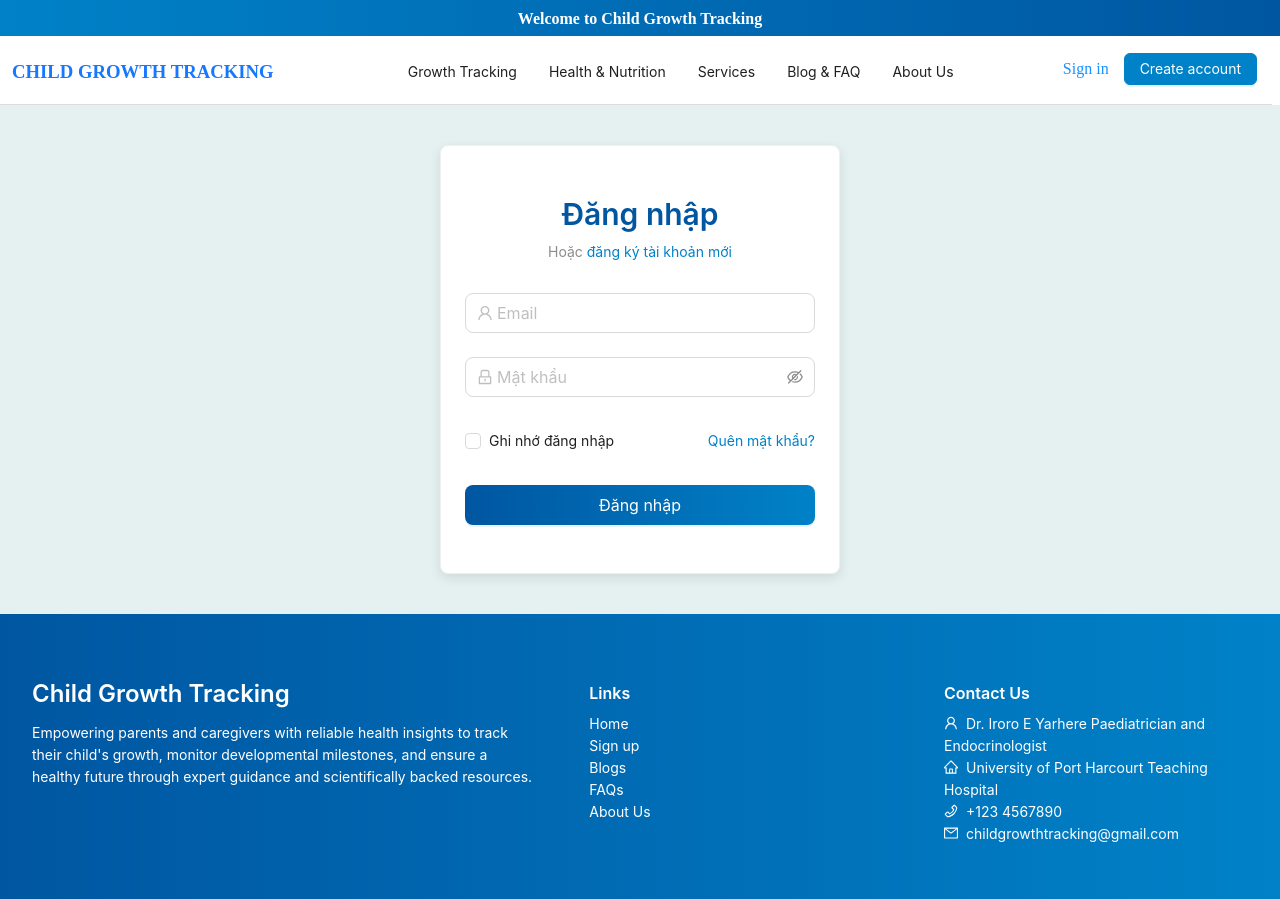
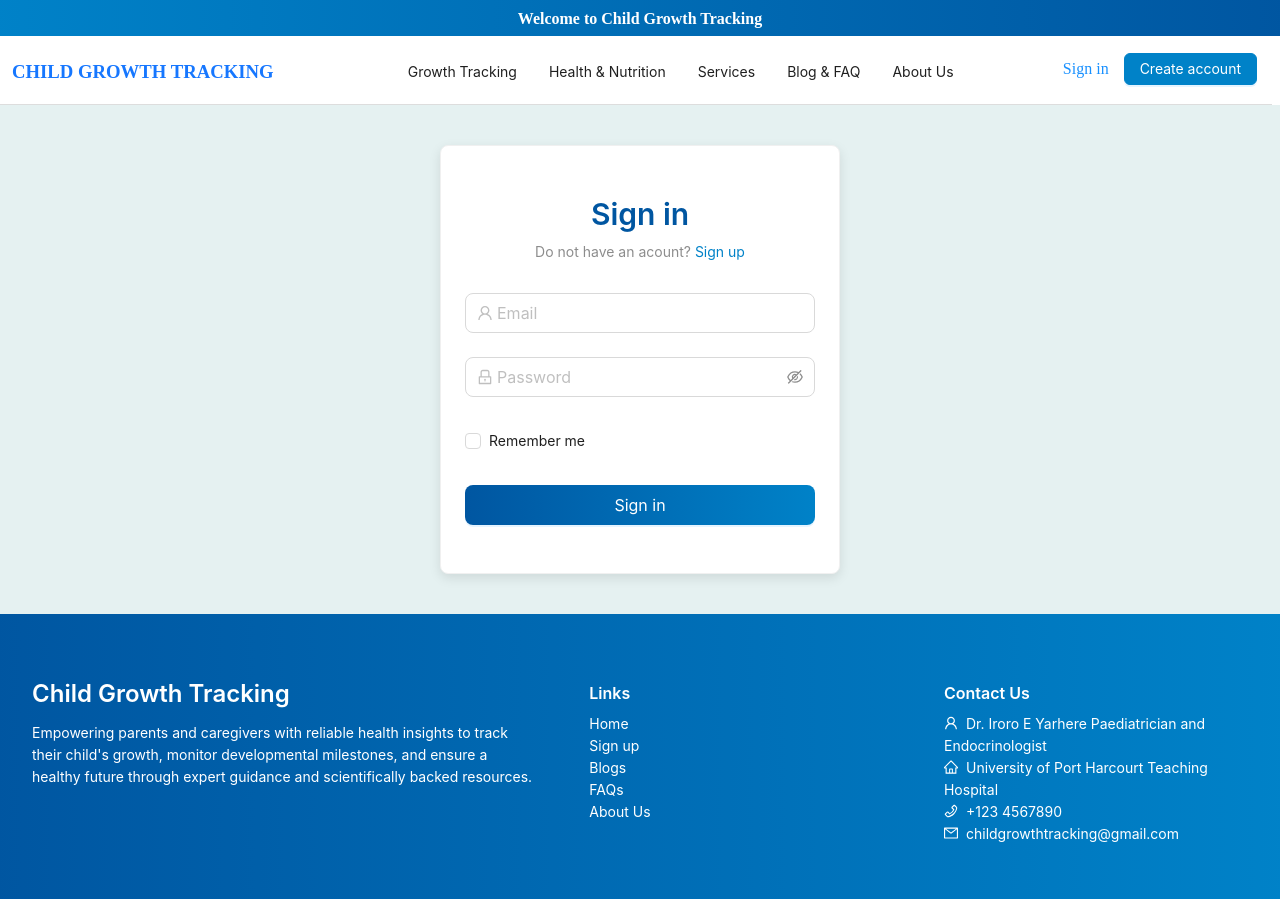
Before and after one commit to mtrhieu4524/SDN302---Child-Growth-Tracking-System, a React (Vite) app in the folder FE/: page /login in a window 1280 px wide. Built offline with nearby package versions, Linux system fonts and the light colour scheme.

Commit message:
Modify login and register screens

```diff
--- a/FE/src/pages/Login.jsx
+++ b/FE/src/pages/Login.jsx
@@ -12,7 +12,7 @@ const Login = () => {
   const [form] = Form.useForm();
 
   useEffect(() => {
-    document.title = "Child Growth Tracking - Đăng nhập";
+    document.title = "Child Growth Tracking - Sign In";
   }, []);
 
   const onFinish = (values) => {
@@ -44,12 +44,12 @@ const Login = () => {
         >
           <div style={{ textAlign: "center", marginBottom: "30px" }}>
             <Title level={2} style={{ color: "#0056A1", marginBottom: "8px" }}>
-              Đăng nhập
+              Sign in
             </Title>
             <Text type="secondary">
-              Hoặc{" "}
+              Do not have an acount?{" "}
               <Link to="/register" style={{ color: "#0082C8" }}>
-                đăng ký tài khoản mới
+                Sign up
               </Link>
             </Text>
           </div>
@@ -66,11 +66,11 @@ const Login = () => {
               rules={[
                 {
                   required: true,
-                  message: "Vui lòng nhập email!",
+                  message: "Please enter an email!",
                 },
                 {
                   type: "email",
-                  message: "Email không hợp lệ!",
+                  message: "Email is invalid!",
                 },
               ]}
             >
@@ -85,13 +85,13 @@ const Login = () => {
               rules={[
                 {
                   required: true,
-                  message: "Vui lòng nhập mật khẩu!",
+                  message: "Please enter a password!",
                 },
               ]}
             >
               <Input.Password
                 prefix={<LockOutlined style={{ color: "rgba(0,0,0,.25)" }} />}
-                placeholder="Mật khẩu"
+                placeholder="Password"
               />
             </Form.Item>
 
@@ -104,9 +104,9 @@ const Login = () => {
                 }}
               >
                 <Form.Item name="remember" valuePropName="checked" noStyle>
-                  <Checkbox>Ghi nhớ đăng nhập</Checkbox>
+                  <Checkbox>Remember me</Checkbox>
                 </Form.Item>
-                <Link style={{ color: "#0082C8" }}>Quên mật khẩu?</Link>
+                {/* <Link style={{ color: "#0082C8" }}>Forgot password?</Link> */}
               </div>
             </Form.Item>
 
@@ -121,7 +121,7 @@ const Login = () => {
                   border: "none",
                 }}
               >
-                Đăng nhập
+                Sign in
               </Button>
             </Form.Item>
           </Form>
--- a/FE/src/pages/Register.jsx
+++ b/FE/src/pages/Register.jsx
@@ -12,7 +12,7 @@ const Register = () => {
   const [form] = Form.useForm();
 
   useEffect(() => {
-    document.title = "Child Growth Tracking - Đăng ký";
+    document.title = "Child Growth Tracking - Sign Up";
   }, []);
 
   const onFinish = (values) => {
@@ -44,12 +44,12 @@ const Register = () => {
         >
           <div style={{ textAlign: "center", marginBottom: "30px" }}>
             <Title level={2} style={{ color: "#0056A1", marginBottom: "8px" }}>
-              Đăng ký tài khoản
+              Sign up
             </Title>
             <Text type="secondary">
-              Hoặc{" "}
+              Already have an account?{" "}
               <Link to="/login" style={{ color: "#0082C8" }}>
-                đăng nhập nếu đã có tài khoản
+                Sign in
               </Link>
             </Text>
           </div>
@@ -66,13 +66,13 @@ const Register = () => {
               rules={[
                 {
                   required: true,
-                  message: "Vui lòng nhập họ và tên!",
+                  message: "Please enter your name!",
                 },
               ]}
             >
               <Input
                 prefix={<UserOutlined style={{ color: "rgba(0,0,0,.25)" }} />}
-                placeholder="Họ và tên"
+                placeholder="Name"
               />
             </Form.Item>
 
@@ -81,11 +81,11 @@ const Register = () => {
               rules={[
                 {
                   required: true,
-                  message: "Vui lòng nhập email!",
+                  message: "Please enter an email!",
                 },
                 {
                   type: "email",
-                  message: "Email không hợp lệ!",
+                  message: "Email is invalid!",
                 },
               ]}
             >
@@ -100,17 +100,17 @@ const Register = () => {
               rules={[
                 {
                   required: true,
-                  message: "Vui lòng nhập mật khẩu!",
+                  message: "Please enter a password!",
                 },
                 {
                   min: 6,
-                  message: "Mật khẩu phải có ít nhất 6 ký tự!",
+                  message: "Password have at least 6 characters!",
                 },
               ]}
             >
               <Input.Password
                 prefix={<LockOutlined style={{ color: "rgba(0,0,0,.25)" }} />}
-                placeholder="Mật khẩu"
+                placeholder="Password"
               />
             </Form.Item>
 
@@ -120,7 +120,7 @@ const Register = () => {
               rules={[
                 {
                   required: true,
-                  message: "Vui lòng xác nhận mật khẩu!",
+                  message: "Please confirm the password!",
                 },
                 ({ getFieldValue }) => ({
                   validator(_, value) {
@@ -128,7 +128,7 @@ const Register = () => {
                       return Promise.resolve();
                     }
                     return Promise.reject(
-                      new Error("Mật khẩu xác nhận không khớp!")
+                      new Error("Confirm password is not match!")
                     );
                   },
                 }),
@@ -136,7 +136,7 @@ const Register = () => {
             >
               <Input.Password
                 prefix={<LockOutlined style={{ color: "rgba(0,0,0,.25)" }} />}
-                placeholder="Xác nhận mật khẩu"
+                placeholder="Confirm password"
               />
             </Form.Item>
 
@@ -151,7 +151,7 @@ const Register = () => {
                   border: "none",
                 }}
               >
-                Đăng ký
+                Sign up
               </Button>
             </Form.Item>
           </Form>
```
